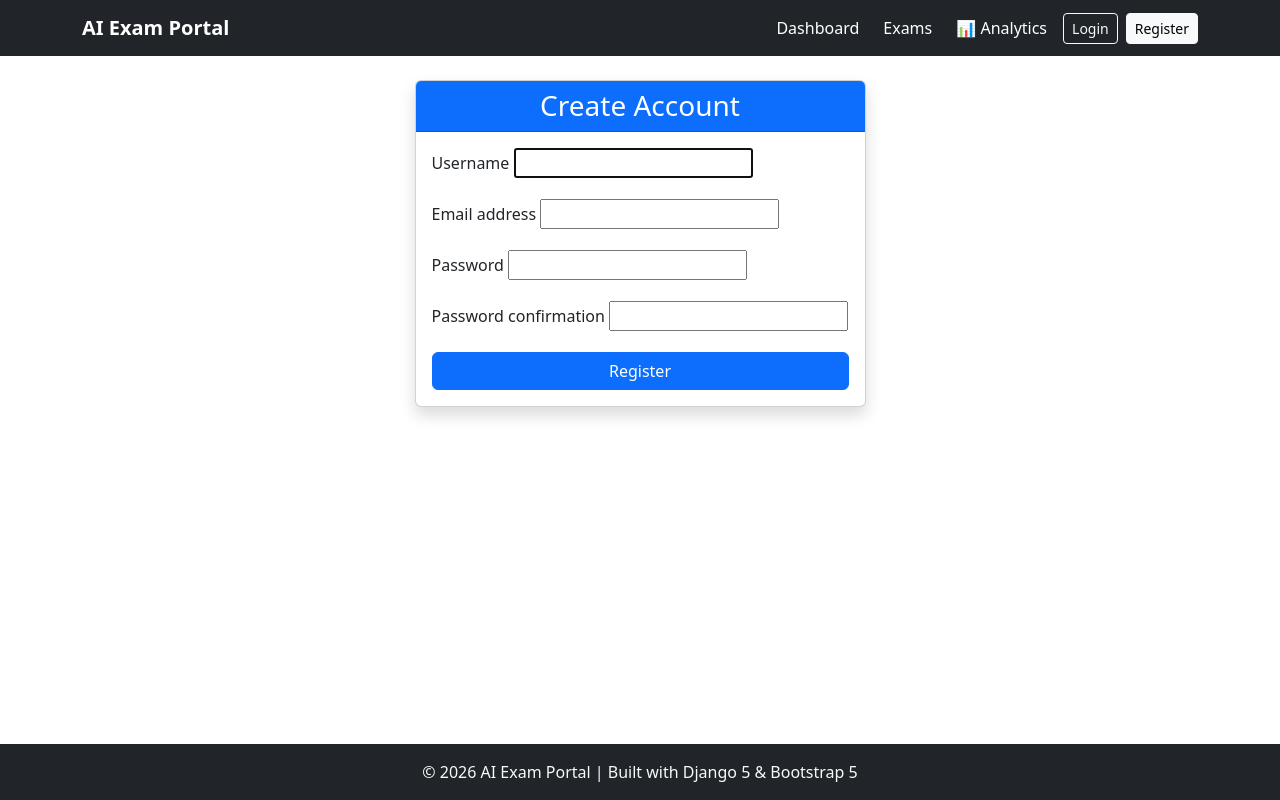
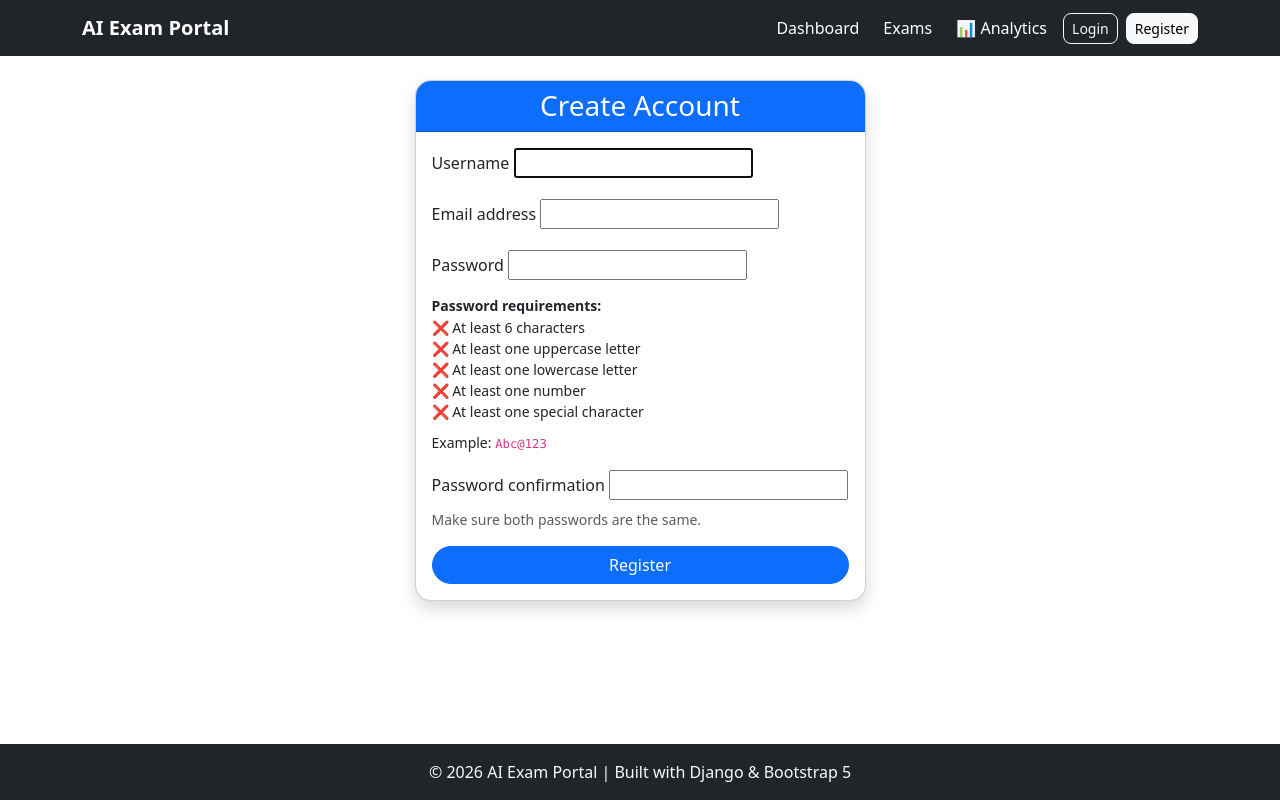
Before and after one commit to Venumohan004/AI-Exam-Portal, a Django app: page /accounts/register/ in a window 1280 px wide. Run offline with Django 5.2, Linux system fonts and the light colour scheme.

Commit message:
Improve exam portal UI and button hover effects

```diff
--- a/exams/models.py
+++ b/exams/models.py
@@ -77,7 +77,7 @@ class Question(models.Model):
     )
     question_text = models.TextField()
 
-    marks = models.PositiveIntegerField(
+    marks = models.FloatField(
         default=1
     )
 
--- a/templates/accounts/login.html
+++ b/templates/accounts/login.html
@@ -6,7 +6,7 @@
 <div class="row justify-content-center">
     <div class="col-12 col-sm-10 col-md-5 col-lg-4">
 
-        <div class="card shadow">
+        <div class="card shadow rounded-4 overflow-hidden">
             <div class="card-header bg-success text-white text-center">
                 <h3 class="mb-0">Login</h3>
             </div>
@@ -16,7 +16,7 @@
                     {% csrf_token %}
                     {{ form.as_p }}
 
-                    <button type="submit" class="btn btn-success w-100">
+                    <button type="submit" class="btn btn-success w-100 rounded-pill">
                         Login
                     </button>
                 </form>
--- a/templates/accounts/register.html
+++ b/templates/accounts/register.html
@@ -3,38 +3,173 @@
 {% block title %}Register{% endblock %}
 
 {% block content %}
+
 <div class="row justify-content-center">
     <div class="col-12 col-sm-10 col-md-6 col-lg-5">
 
-        <div class="card shadow">
+        <div class="card shadow rounded-4 overflow-hidden">
+
             <div class="card-header bg-primary text-white text-center">
                 <h3 class="mb-0">Create Account</h3>
             </div>
 
             <div class="card-body">
+
                 <form method="post">
                     {% csrf_token %}
 
                     {% for field in form %}
+
                         <div class="mb-3">
-                            <label class="form-label">{{ field.label }}</label>
+
+                            <label class="form-label">
+                                {{ field.label }}
+                            </label>
+
                             {{ field }}
 
+                            {% if field.name == "password1" %}
+
+                                <div class="mt-2">
+
+                                    <small class="fw-bold">
+                                        Password requirements:
+                                    </small>
+
+                                    <ul class="list-unstyled small mb-0">
+
+                                        <li id="length-check">
+                                            ❌ At least 6 characters
+                                        </li>
+
+                                        <li id="uppercase-check">
+                                            ❌ At least one uppercase letter
+                                        </li>
+
+                                        <li id="lowercase-check">
+                                            ❌ At least one lowercase letter
+                                        </li>
+
+                                        <li id="number-check">
+                                            ❌ At least one number
+                                        </li>
+
+                                        <li id="special-check">
+                                            ❌ At least one special character
+                                        </li>
+
+                                    </ul>
+
+                                    <div class="mt-2">
+                                        <small>
+                                            Example:
+                                            <code>Abc@123</code>
+                                        </small>
+                                    </div>
+
+                                </div>
+
+                            {% endif %}
+
+                            {% if field.name == "password2" %}
+                                <div class="form-text">
+                                    Make sure both passwords are the same.
+                                </div>
+                            {% endif %}
+
                             {% if field.errors %}
-                                <div class="text-danger small">
+                                <div class="text-danger small mt-1">
                                     {{ field.errors }}
                                 </div>
                             {% endif %}
+
                         </div>
+
                     {% endfor %}
 
-                    <button type="submit" class="btn btn-primary w-100">
+                    <button type="submit"
+                            class="btn btn-primary w-100 rounded-pill">
                         Register
                     </button>
+
                 </form>
+
             </div>
         </div>
 
     </div>
 </div>
+
+
+<script>
+
+document.addEventListener("DOMContentLoaded", function () {
+
+    const passwordInput = document.getElementById("id_password1");
+
+    if (!passwordInput) {
+        return;
+    }
+
+    passwordInput.addEventListener("input", function () {
+
+        const password = passwordInput.value;
+
+        updateRequirement(
+            "length-check",
+            password.length >= 6,
+            "At least 6 characters"
+        );
+
+        updateRequirement(
+            "uppercase-check",
+            /[A-Z]/.test(password),
+            "At least one uppercase letter"
+        );
+
+        updateRequirement(
+            "lowercase-check",
+            /[a-z]/.test(password),
+            "At least one lowercase letter"
+        );
+
+        updateRequirement(
+            "number-check",
+            /[0-9]/.test(password),
+            "At least one number"
+        );
+
+        updateRequirement(
+            "special-check",
+            /[^A-Za-z0-9]/.test(password),
+            "At least one special character"
+        );
+
+    });
+
+
+    function updateRequirement(id, valid, text) {
+
+        const element = document.getElementById(id);
+
+        if (valid) {
+
+            element.innerHTML = "✅ " + text;
+            element.classList.remove("text-danger");
+            element.classList.add("text-success");
+
+        } else {
+
+            element.innerHTML = "❌ " + text;
+            element.classList.remove("text-success");
+            element.classList.add("text-danger");
+
+        }
+
+    }
+
+});
+
+</script>
+
 {% endblock %}
--- a/templates/base.html
+++ b/templates/base.html
@@ -8,6 +8,54 @@
     <link href="https://cdn.jsdelivr.net/npm/bootstrap@5.3.3/dist/css/bootstrap.min.css" rel="stylesheet">
     <link rel="stylesheet"
           href="https://cdn.jsdelivr.net/npm/bootstrap-icons@1.11.3/font/bootstrap-icons.min.css">
+    <style>
+        .btn {
+            transition: all 0.25s ease;
+            border-radius: 8px;
+        }
+
+        /* Primary - Login, Register, View */
+        .btn-primary:hover {
+            background-color: #0d6efd;
+            transform: translateY(-2px);
+            box-shadow: 0 4px 10px rgba(13, 110, 253, 0.3);
+        }
+
+        /* Success - Start Exam */
+        .btn-success:hover {
+            background-color: #198754;
+            transform: translateY(-2px);
+            box-shadow: 0 4px 10px rgba(25, 135, 84, 0.3);
+        }
+
+        /* Warning - Edit */
+        .btn-warning:hover {
+            background-color: #ffc107;
+            transform: translateY(-2px);
+            box-shadow: 0 4px 10px rgba(255, 193, 7, 0.3);
+        }
+
+        /* Danger - Delete */
+        .btn-danger:hover {
+            background-color: #dc3545;
+            transform: translateY(-2px);
+            box-shadow: 0 4px 10px rgba(220, 53, 69, 0.3);
+        }
+
+        /* Secondary - Cancel / Back */
+        .btn-secondary:hover {
+            background-color: #6c757d;
+            transform: translateY(-2px);
+            box-shadow: 0 4px 10px rgba(108, 117, 125, 0.3);
+        }
+
+        /* Info - Analytics */
+        .btn-info:hover {
+            background-color: #0dcaf0;
+            transform: translateY(-2px);
+            box-shadow: 0 4px 10px rgba(13, 202, 240, 0.3);
+        }
+    </style>
 </head>
 <body class="d-flex flex-column min-vh-100">
 
@@ -101,7 +149,7 @@
 
 <footer class="bg-dark text-light text-center py-3 mt-auto">
     <p class="mb-0">
-        © 2026 AI Exam Portal | Built with Django 5 & Bootstrap 5
+        © 2026 AI Exam Portal | Built with Django  & Bootstrap 5
     </p>
 </footer>
 
```
Also changed, not shown: ai_exam_portal/settings.py (+4 -10 lines), db.sqlite3.
